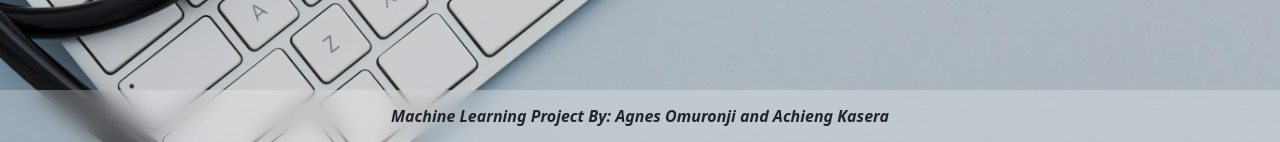
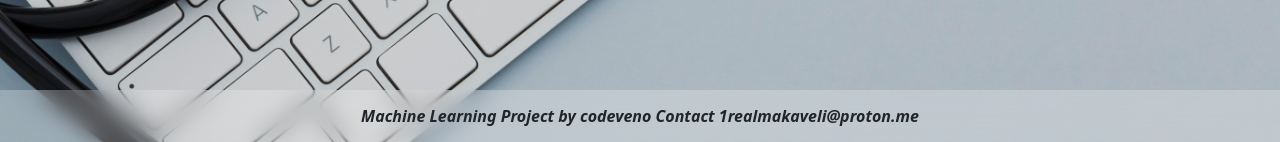
Before and after one commit to Codeveno/HEALTHCARE-DISEASE-DETECTION-AND-PRESCRIPTION-SYSTEM-, a Flask app: page /predict in a window 1280 px wide. Shown: the part 658-800 px from the top of the page. Run offline with Flask 3, Linux system fonts and the light colour scheme; the visitor is signed in with stand-in values (Sample User, id 1); parts of the project's set-up code (start-up, migrations or seed data) failed here and were passed over.

Commit message:
Update index.html

```diff
--- a/templates/index.html
+++ b/templates/index.html
@@ -176,7 +176,8 @@
 <!-- Footer -->
 <div class="footer">
     <div class="mt-1 my-1 text-center text-green">
-        <i>Machine Learning Project By: Agnes Omuronji and Achieng Kasera</i>
+        <i>Machine Learning Project by codeveno</i>
+        <I>Contact 1realmakaveli@proton.me</I>
     </div>
 </div>
 
```
